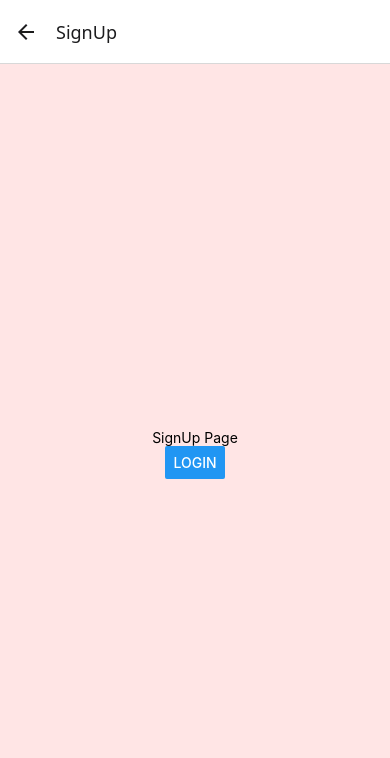
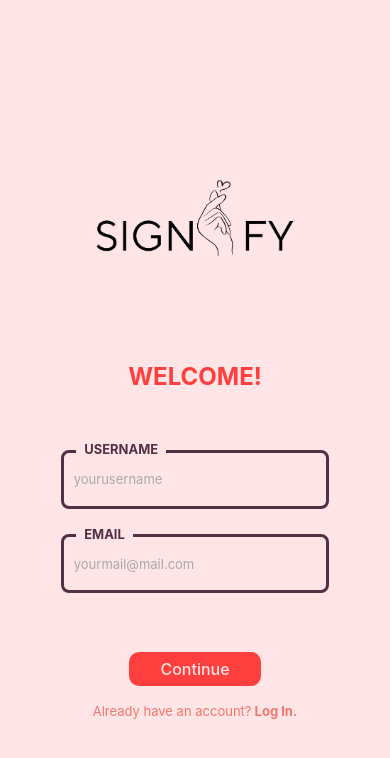
Before and after one commit to Signify-Team/SignifyApplication, a React Native app: screen /SignUp in a window 390 px wide. Shown: the top 758 px of the page. Built offline with nearby package versions, Linux system fonts and the light colour scheme.

Commit message:
Sign Up page UI implementation
Apple and Google buttons required to be added.

```diff
--- a/front-end-layer/navigation/MainNavigator.js
+++ b/front-end-layer/navigation/MainNavigator.js
@@ -14,6 +14,7 @@ import WelcomePage from '../screens/WelcomePage';
 import SignUpPage from '../screens/SignUpPage';
 import LoginPage from '../screens/LoginPage';
 import SettingsPage from '../screens/SettingsPage';
+import AuthenticationPage from '../screens/AuthenticationPage';
 import BottomTabsNavigator from './BottomTabsNavigator';
 
 const Stack = createStackNavigator();
@@ -22,10 +23,11 @@ const Stack = createStackNavigator();
 const MainNavigator = () => (
     <Stack.Navigator initialRouteName="Welcome">
         <Stack.Screen name="Welcome" component={WelcomePage} />
-        <Stack.Screen name="SignUp" component={SignUpPage} />
+        <Stack.Screen name="SignUp" component={SignUpPage} options={{headerShown: false}} />
         <Stack.Screen name="Login" component={LoginPage} options={{headerShown: false}} />
         <Stack.Screen name="Home" component={BottomTabsNavigator} />
         <Stack.Screen name="Settings" component={SettingsPage} />
+        <Stack.Screen name="Authentication" component={AuthenticationPage} options={{headerShown: false}} />
     </Stack.Navigator>
 );
 
--- /dev/null
+++ b/front-end-layer/screens/AuthenticationPage.js
@@ -0,0 +1,29 @@
+/**
+ * @file AuthenticationPage.js
+ * @description Allows the user to enter the code came to their email.
+ *
+ * @datecreated 12.11.2024
+ * @lastmodified 12.11.2024
+ */
+
+import React from 'react';
+import { View, Text, Button } from 'react-native';
+import { useNavigation } from '@react-navigation/native';
+import styles from '../styles/styles';
+
+// Authentication Page Layout
+const AuthenticationPage = () => {
+    const navigation = useNavigation();
+
+    return (
+        <View style={styles.container}>
+            <Text style={styles.text}>Authentication Page</Text>
+            <Button
+                title="Get Started"
+                onPress={() => navigation.replace('SignUp')}
+            />
+        </View>
+    );
+};
+
+export default AuthenticationPage;
--- a/front-end-layer/screens/SignUpPage.js
+++ b/front-end-layer/screens/SignUpPage.js
@@ -6,13 +6,14 @@
  *              Includes a button to navigate to the login page
  *
  * @datecreated 05.11.2024
- * @lastmodified 07.11.2024
+ * @lastmodified 12.11.2024
  */
 
 import React from 'react';
-import { View, Text, Button } from 'react-native';
+import { View, Text, Button, Image, TouchableOpacity } from 'react-native';
 import { useNavigation } from '@react-navigation/native';
 import styles from '../styles/styles';
+import CustomTextInput from '../utils/textInputSignLogin';
 
 // SignUp Page layout
 const SignUpPage = () => {
@@ -20,11 +21,32 @@ const SignUpPage = () => {
 
     return (
         <View style={styles.container}>
-            <Text style={styles.text}>SignUp Page</Text>
-            <Button
-                title="Login"
-                onPress={() => navigation.replace('Login')}
+            {/* Logo */}
+            <Image
+                source={require('../assets/images/Signify-Logo.png')}
+                style={styles.loginLogo}
             />
+
+            {/* Welcome Text */}
+            <Text style ={styles.loginWelcomeText}>WELCOME!</Text>
+
+            {/* Inputs */}
+            <CustomTextInput label="USERNAME" placeholder="yourusername"/>
+            <CustomTextInput label="EMAIL" placeholder="yourmail@mail.com"/>
+
+            {/* Sign up container */}
+            <TouchableOpacity
+                style={styles.loginButton}
+                onPress={() => navigation.replace('Authentication')}
+            >
+                <Text style={styles.loginButtonText}>Continue</Text>
+            </TouchableOpacity>
+            <View style={styles.signUpContainer}>
+                <Text style={styles.signUpText}>Already have an account?</Text>
+                <TouchableOpacity onPress={() => navigation.replace('Login')}>
+                    <Text style={styles.signUpLink}> Log In.</Text>
+                </TouchableOpacity>
+            </View>
         </View>
     );
 };
```
